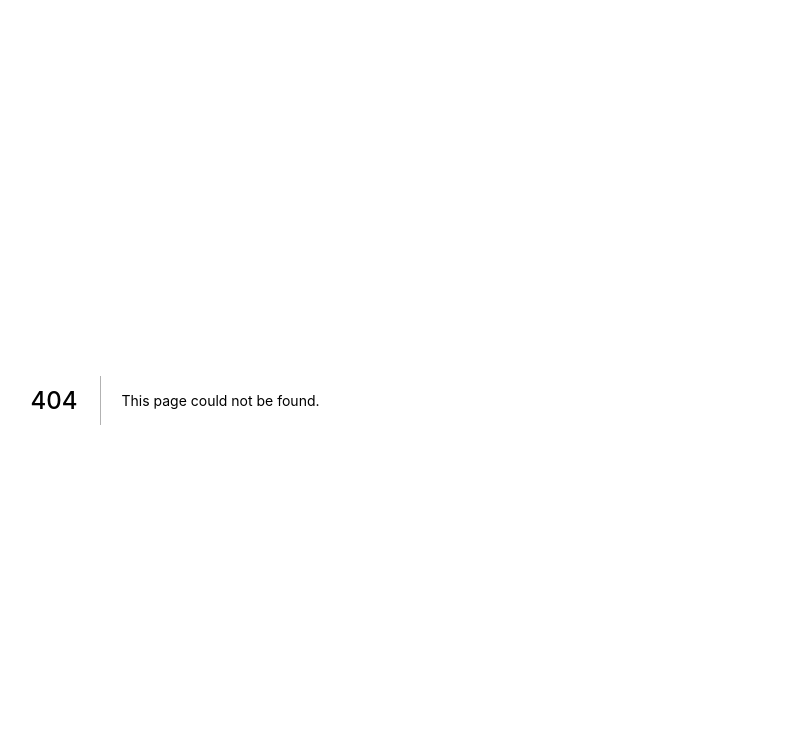
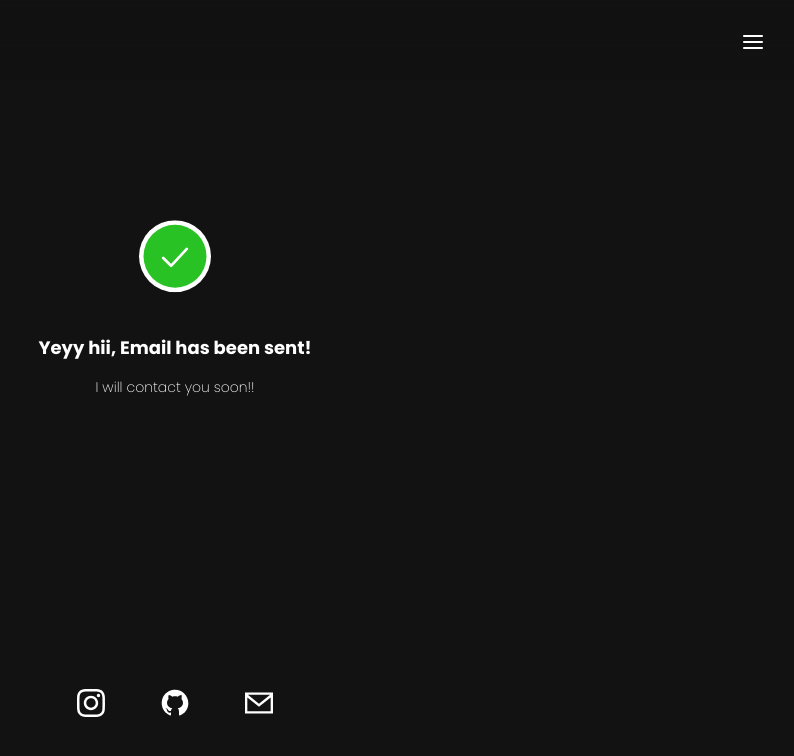
Before and after one commit to 0VERRIDER/Portfolio, a Next.js app: page /emailed in a window 1280 px wide. Before the commit this address had no page. Shown: the top 756 px of the page, without its empty margins (465-1259 px from the left). Built offline with nearby package versions, Linux system fonts and the light colour scheme.

Commit message:
Fix : Contact Form

```diff
--- /dev/null
+++ b/pages/emailed/index.js
@@ -0,0 +1,60 @@
+import styles from "../../styles/Test.module.css";
+import Logo from "../../components/logo";
+import { useEffect, useState } from "react";
+import Image from "next/image";
+import Link from "next/link";
+import axios from 'axios';
+const words = [
+  "IoT Fullstack Developer",
+  "Problem Solver",
+  "Programmer",
+  "Fullstack Developer",
+];
+
+export default function Emailed() {
+return(<div className={styles.container}>
+      <div className={styles.child}>
+        <div className={styles.formPlaceholder}>
+          <div className={styles.contactForm}>
+            <div className={styles.thankyoumessage}>
+            <div className={styles.successIcon}>
+            <svg
+      xmlns="http://www.w3.org/2000/svg"
+      width="48"
+      height="48"
+      fill="none"
+      viewBox="0 0 48 48"
+    >
+      <circle cx="24" cy="24" r="24" fill="#fff"></circle>
+      <circle cx="24" cy="24" r="21" fill="#28C225"></circle>
+      <path
+        stroke="#fff"
+        strokeLinecap="round"
+        strokeLinejoin="round"
+        strokeWidth="1.781"
+        d="M16.125 25.125l5.25 5.25 10.5-11.25"
+      ></path>
+    </svg>
+    </div>
+                <div className={styles.main}>Yeyy hii, Email has been sent!</div>
+                <div className={styles.sub}>I will contact you soon!!</div>
+            </div>
+
+<div className={styles.socialIcons}>
+<Link href={"https://instagram.com/anshil.me"} passHref={true}><span className={styles.instagram}></span></Link>
+<Link href={"https://github.com/0VERRIDER"} passHref={true}><span className={styles.github}></span></Link>
+<Link href={"mailto:admin@anshil.me"} passHref={true}><span className={styles.email}></span></Link>
+
+  </div>
+</div>
+        </div>
+      </div>
+
+      <div className={styles.fixedHeader}>
+        <ul>
+          <i className={styles.menuIcon}></i>
+        </ul>
+      </div>
+    </div>
+  );
+}
--- a/styles/Test.module.css
+++ b/styles/Test.module.css
@@ -10,7 +10,7 @@
   position: relative;
   text-align: center;
   padding: 30vh 0 25vh 0;
-  display:none
+  /* display:none; */
 }
 .successIcon{
   padding-bottom: 3vh;
```
Also changed, not shown: pages/index.js (+2 -46 lines).
